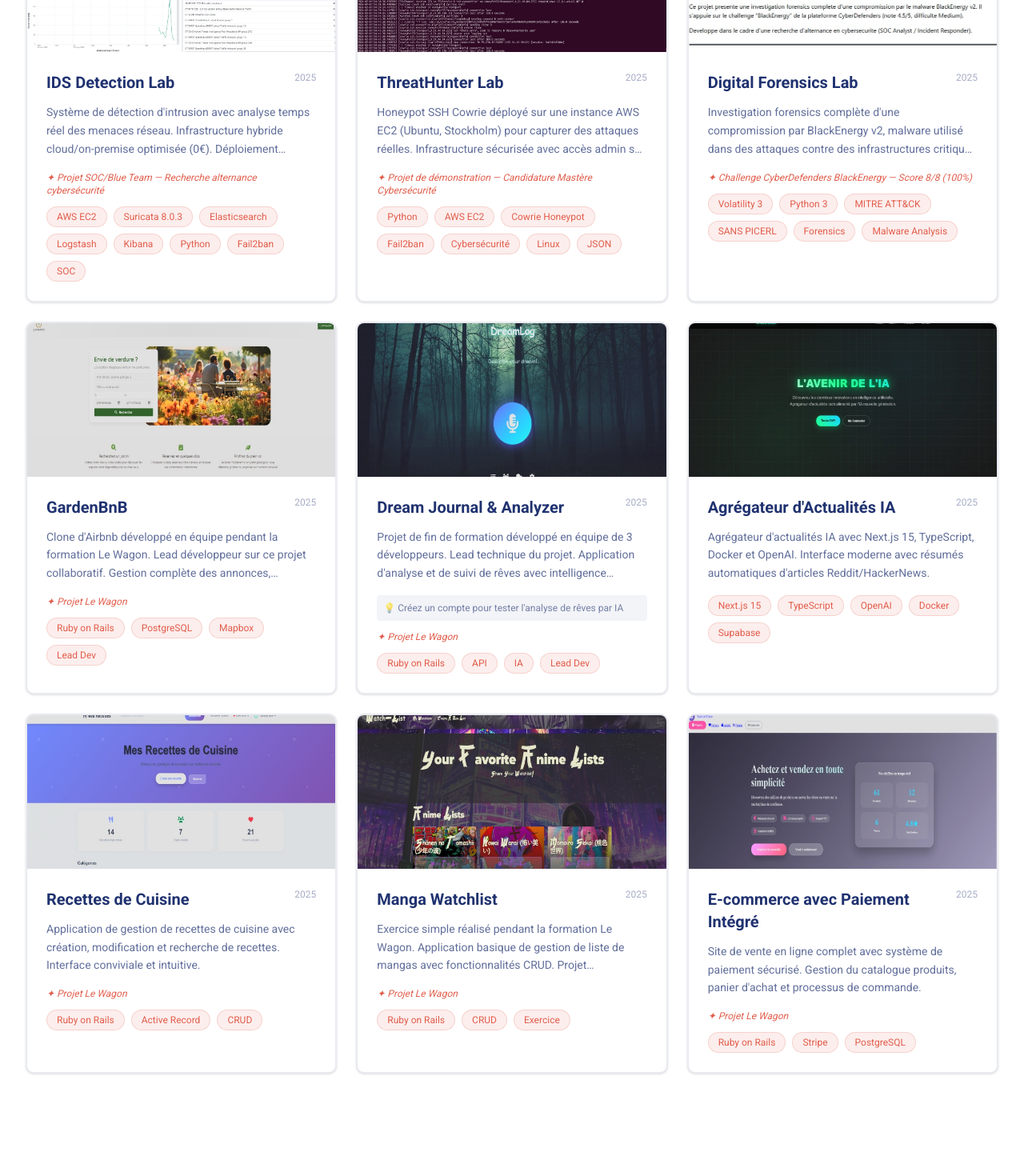
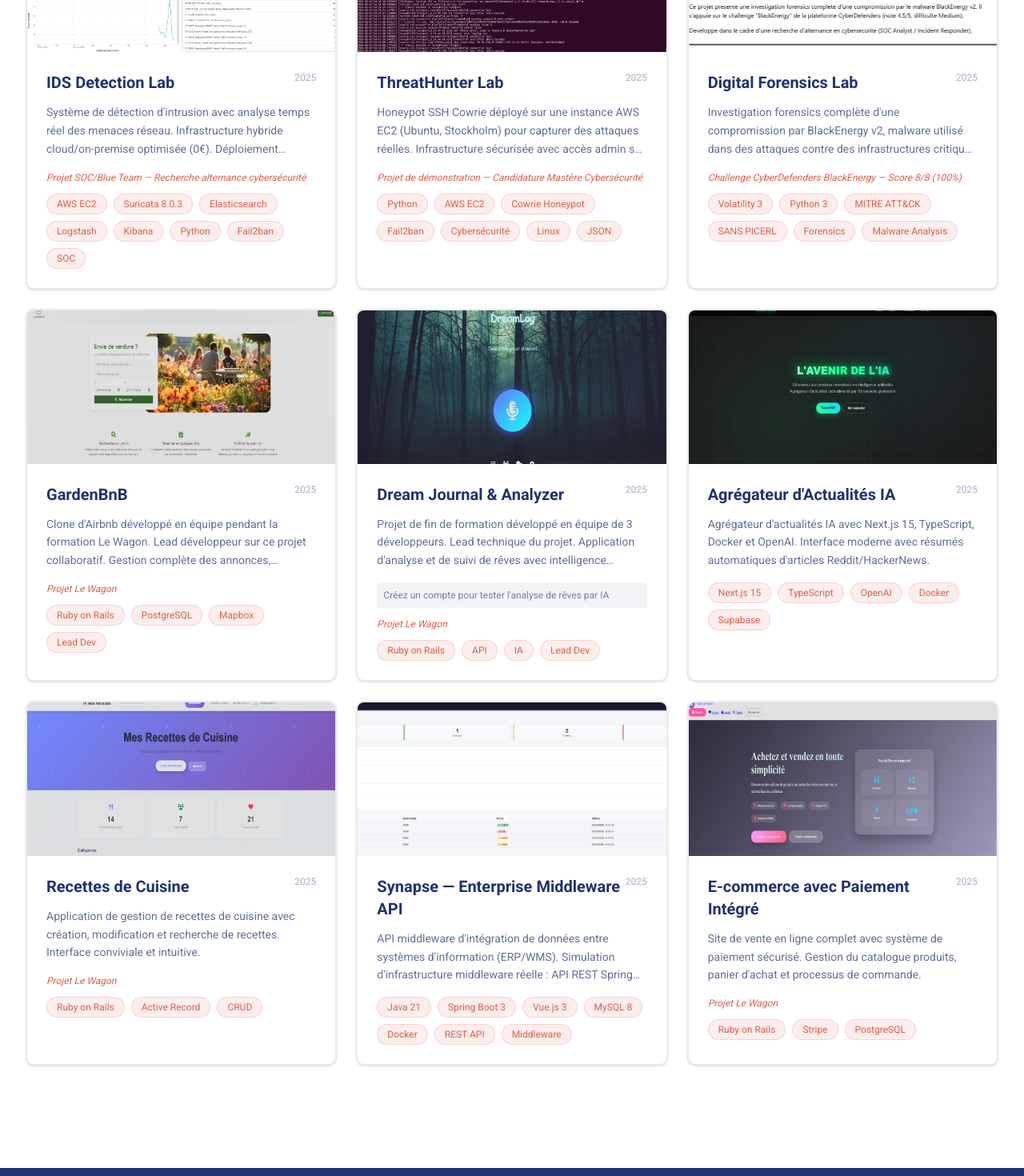
Before and after one commit to ThomasWEBDEV/portfolio-thomas-feret, a Next.js app: page /projets in a window 1280 px wide. Shown: the part 1000-2470 px from the top of the page at 80% size. Built offline with nearby package versions, Linux system fonts and the light colour scheme; a web font is replaced by a local one.

Commit message:
Remplacement du projet Manga par Synapse dans la liste complète des projets

```diff
--- a/app/projets/page.tsx
+++ b/app/projets/page.tsx
@@ -72,11 +72,11 @@ export default function ProjectsPage() {
     },
     {
       id: 7,
-      title: "Manga Watchlist",
-      description: "Exercice simple réalisé pendant la formation Le Wagon. Application basique de gestion de liste de mangas avec fonctionnalités CRUD. Projet pédagogique pour maîtriser les fondamentaux.",
-      image: "/images/logo6.jpg",
-      link: "https://manga-watch-list-103932ca0caf.herokuapp.com/",
-      tags: ["Ruby on Rails", "CRUD", "Exercice"],
+      title: "Synapse — Enterprise Middleware API",
+      description: "API middleware d'intégration de données entre systèmes d'information (ERP/WMS). Simulation d'infrastructure middleware réelle : API REST Spring Boot, validation/transformation données, dashboard Vue.js monitoring temps réel, containerisation Docker complète. Endpoints testés : /health, /stats, /flux (GET/POST). MySQL pour historique des flux.",
+      image: "/images/synapse.jpg",
+      link: "https://github.com/ThomasWEBDEV/synapse",
+      tags: ["Java 21", "Spring Boot 3", "Vue.js 3", "MySQL 8", "Docker", "REST API", "Middleware"],
       year: "2025"
     },
     {
@@ -205,35 +205,35 @@ export default function ProjectsPage() {
               {/* CONDITION — IDS Detection Lab */}
               {project.id === 0 && (
                 <p className="text-xs text-[#e15e4c] mb-3 font-roboto italic">
-                  ✦ Projet SOC/Blue Team — Recherche alternance cybersécurité
+                  Projet SOC/Blue Team — Recherche alternance cybersécurité
                 </p>
               )}
 
               {/* CONDITION — ThreatHunter Lab */}
               {project.id === 1 && (
                 <p className="text-xs text-[#e15e4c] mb-3 font-roboto italic">
-                  ✦ Projet de démonstration — Candidature Mastère Cybersécurité
+                  Projet de démonstration — Candidature Mastère Cybersécurité
                 </p>
               )}
 
               {/* CONDITION — Digital Forensics Lab */}
               {project.id === 2 && (
                 <p className="text-xs text-[#e15e4c] mb-3 font-roboto italic">
-                  ✦ Challenge CyberDefenders BlackEnergy — Score 8/8 (100%)
+                  Challenge CyberDefenders BlackEnergy — Score 8/8 (100%)
                 </p>
               )}
 
               {/* CONDITION — Dream Journal */}
               {project.id === 4 && (
                 <p className="text-xs text-[#203270]/60 mb-3 font-roboto bg-[#203270]/5 p-2 rounded">
-                  💡 Créez un compte pour tester l'analyse de rêves par IA
+                  Créez un compte pour tester l'analyse de rêves par IA
                 </p>
               )}
 
               {/* CONDITION — Projets Le Wagon */}
-              {[3, 4, 6, 7, 8].includes(project.id) && (
+              {[3, 4, 6, 8].includes(project.id) && (
                 <p className="text-xs text-[#e15e4c] mb-3 font-roboto italic">
-                  ✦ Projet Le Wagon
+                  Projet Le Wagon
                 </p>
               )}
 
```
